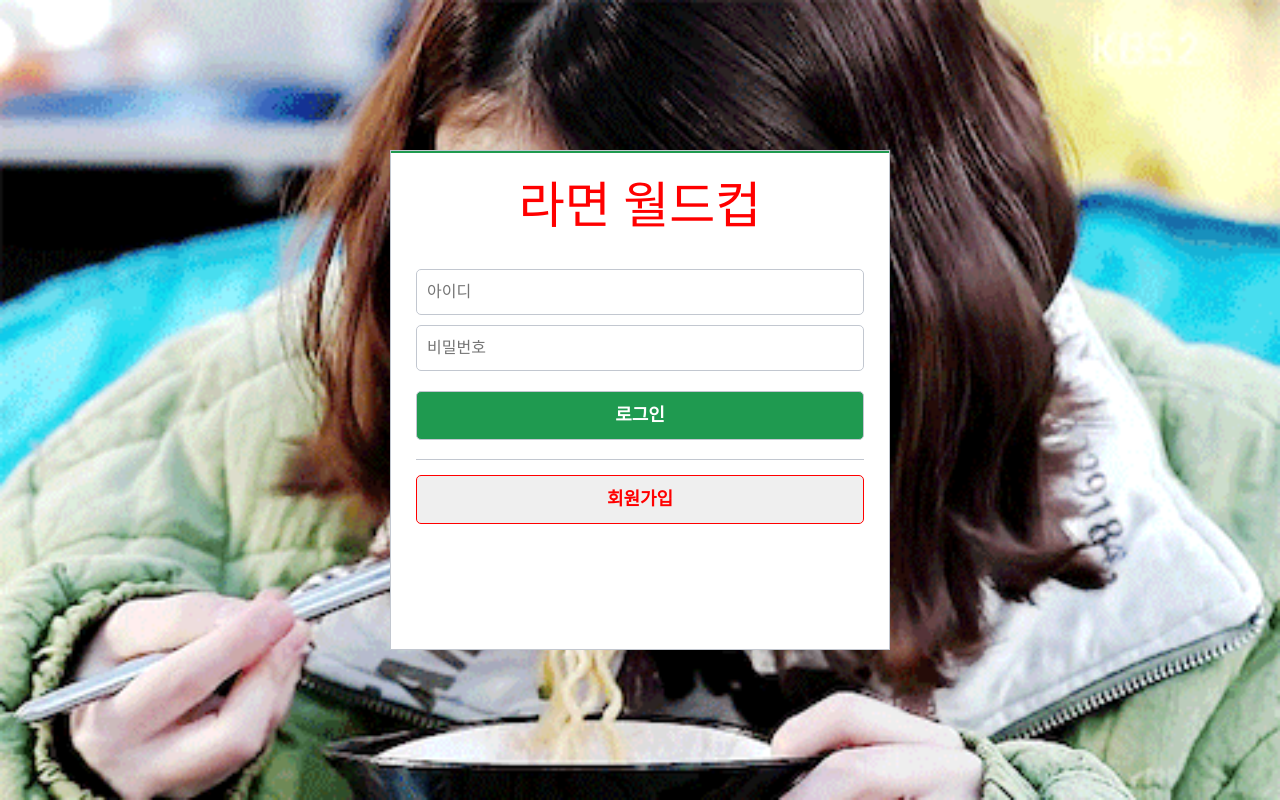
After one commit to JxxHxxx/-ideal-world-cup-project-team8, a Flask app: template templates/home_login.html in a window 1280 px wide. The commit adds this page. Run offline with Flask 2, Linux system fonts and the light colour scheme; the template is opened without the code that fills it, so the values that code supplies are empty; some libraries are stand-ins or nearby versions; some web fonts are replaced.

Commit message:
로그인 일단 최종

```diff
--- a/controller/home_route.py
+++ b/controller/home_route.py
@@ -3,7 +3,7 @@ import os
 import jwt
 from dotenv import load_dotenv
 
-from flask import render_template, request, redirect, url_for
+from flask import render_template, request, redirect, url_for, jsonify
 from . import routes
 
 from pymongo import MongoClient
@@ -17,6 +17,10 @@ db = client.worldcup
 
 @routes.route('/')
 def home():
+    return render_template('home_login.html')
+
+@routes.route('/accept')
+def home_accept():
     token_receive = request.cookies.get('mytoken')
     try:
         payload = jwt.decode(token_receive, SECRET_KEY, algorithms=['HS256'])
--- /dev/null
+++ b/templates/home_login.html
@@ -0,0 +1,217 @@
+<!DOCTYPE html>
+<html lang="en">
+<head>
+    <meta charset="UTF-8">
+    <title>Title</title>
+
+     <!-- bootstrap4 -->
+    <link rel="stylesheet" href="https://stackpath.bootstrapcdn.com/bootstrap/4.1.3/css/bootstrap.min.css">
+
+    <!-- jquery -->
+    <script src="https://ajax.googleapis.com/ajax/libs/jquery/3.5.1/jquery.min.js"></script>
+
+    <!-- cookie -->
+    <script src="https://cdnjs.cloudflare.com/ajax/libs/jquery-cookie/1.4.1/jquery.cookie.js"></script>
+</head>
+
+<style>
+    * {
+        margin:0;
+        padding:0;
+        font-family: 'TmoneyRoundWindExtraBold';
+    }
+
+    @font-face {
+        font-family: 'TmoneyRoundWindExtraBold';
+        src: url('https://cdn.jsdelivr.net/gh/projectnoonnu/noonfonts_20-07@1.0/TmoneyRoundWindExtraBold.woff') format('woff');
+        font-weight: normal;
+        font-style: normal;
+    }
+
+    .backImage {
+        width:100vw;
+        height:100vh;
+        background-image:url('../static/src/라면배경.gif');
+        background-size:cover;
+    }
+
+    .login_textMain {
+        position: absolute;
+        top: 50%;
+        left: 50%;
+        transform: translate( -50%, -50% );
+        text-align:center;
+    }
+
+    .not_login_textMain {
+        position: absolute;
+        top: 50%;
+        left: 50%;
+        transform: translate( -50%, -50% );
+    }
+
+    .inner-cont {
+        margin: auto;
+        overflow: hidden;
+        width: 500px;
+        height: 500px;
+        background-color: #FFF;
+        text-align: center;
+        border: 1px solid #C2C7D0;
+    }
+    .inner-cont .sign {
+        overflow: hidden;
+    }
+    .login_title {
+        color:#FF0000;
+        font-size:50px;
+    }
+    .inner-cont .sign span {
+        float: left;
+        width: 100%;
+        display: block;
+        padding: 8px 0;
+        font-size: 22px;
+        font-weight: bold;
+        cursor: pointer;
+        background-color: #EEE;
+        color: #919191;
+    }
+    .inner-cont .sign span.active {
+        border-top: 2px solid #1f9a50;
+        background-color: #FFF;
+    }
+    .inner-cont .sign-in-up {
+        padding: 25px;
+        background-color: #FFF;
+    }
+    .inner-cont .sign-in-up form {
+        overflow: hidden;
+        display: none;
+    }
+    .inner-cont .sign-in-up form > a {
+        float: left;
+        width: 50%;
+        font-size: 12px;
+    }
+    .inner-cont .sign-in-up form > span {
+        text-align: left;
+    }
+    .inner-cont .sign-in-up form > a {
+        text-align: right;
+        text-decoration: none;
+        color: #1f9a50;
+    }
+    .inner-cont .sign-in-up form > a:hover {
+        text-decoration: underline;
+    }
+    .inner-cont .sign-in-up form input:not([type="checkbox"]) {
+        width: 100%;
+        padding: 10px;
+        margin-bottom: 10px;
+        border: 1px solid #C2C7D0;
+        border-radius: 5px;
+        box-sizing: border-box
+    }
+    .inner-cont .sign-in-up form input[type="button"]{
+        margin-top: 10px;
+        font-size: 18px;
+        font-weight: bold;
+        cursor: pointer;
+        transition: .3s
+    }
+    .inner-cont .sign2-in-up form input[type="button"]{
+        margin-top: 10px;
+        font-size: 18px;
+        font-weight: bold;
+        cursor: pointer;
+        transition: .3s
+    }
+    .inner-cont .sign-in-up .help-text{
+        font-size:15px;
+        color:#FF0000;
+    }
+
+    .inner-cont .sign-in-up form.active {
+        display: block;
+    }
+    .inner-cont .divider {
+        position: relative;
+        margin-bottom: 15px;
+    }
+    .inner-cont .divider::after{
+        content: "";
+        height: 1px;
+        width: 100%;
+        background-color: #C2C7D0;
+        position: absolute;
+        top: 9px;
+        left: 0;
+    }
+    .inner-cont .divider span {
+        padding: 0 10px;
+        background-color: #FFF;
+        z-index: 2;
+        position: relative;
+    }
+</style>
+
+<body>
+    <div class="backImage"></div>
+
+    <div class="not_login_textMain">
+        <div class="global-cont">
+          <div class="inner-cont">
+            <div class="sign">
+                <span class="active sign-in"></span>
+            </div>
+            <div class="login_title">라면 월드컵</div>
+            <div class="sign-in-up">
+              <label class="label" for="userid" style="display:none;">ID</label>
+              <label class="label" for="userpw" style="display:none;">PW</label>
+              <form class="sign-in-form active">
+                  <input type="text" id="userid" placeholder="아이디">
+                  <input type="password" id="userpw" placeholder="비밀번호">
+                  <div id="fail_msg"></div>
+              </form>
+                <form class="sign-in-form active">
+                  <input type="button" value="로그인" style="background-color: #1f9a50; color: #FFF;" onclick="login()">
+                </form>
+              <div class="divider"></div>
+              <div class="help-text"></div>
+                <form class="sign-in-form active">
+                    <input type="button" value="회원가입" style="border: 1px solid red; color: #FF0000;" onclick="sign()">
+                </form>
+            </div>
+          </div>
+        </div>
+    </div>
+</body>
+<script>
+
+    function login() {
+        $.ajax({
+            type: "POST",
+            url: "/api/login",
+            data: {id_give: $('#userid').val(), pw_give: $('#userpw').val()},
+            success: function (response) {
+                if (response['result'] == 'success') {
+                    $.cookie('mytoken', response['token']);
+
+                    window.location.href='/accept';
+                } else {
+                    $('#fail_msg').empty();
+                    let fail_login = `<span style="color:#FF0000; font-size:12px;">
+                                        아이디 또는 비밀번호가 정확하지 않습니다.
+                                      </span>`
+                    $('#fail_msg').append(fail_login);
+                }
+            }
+        })
+    }
+
+    function sign() {
+        window.location.href='/sign';
+    }
+</script>
+</html>
```
Also changed, not shown: controller/login_route.py (+7 -1 lines), templates/home.html (+7 -13 lines), static/src/라면배경.gif (added).
